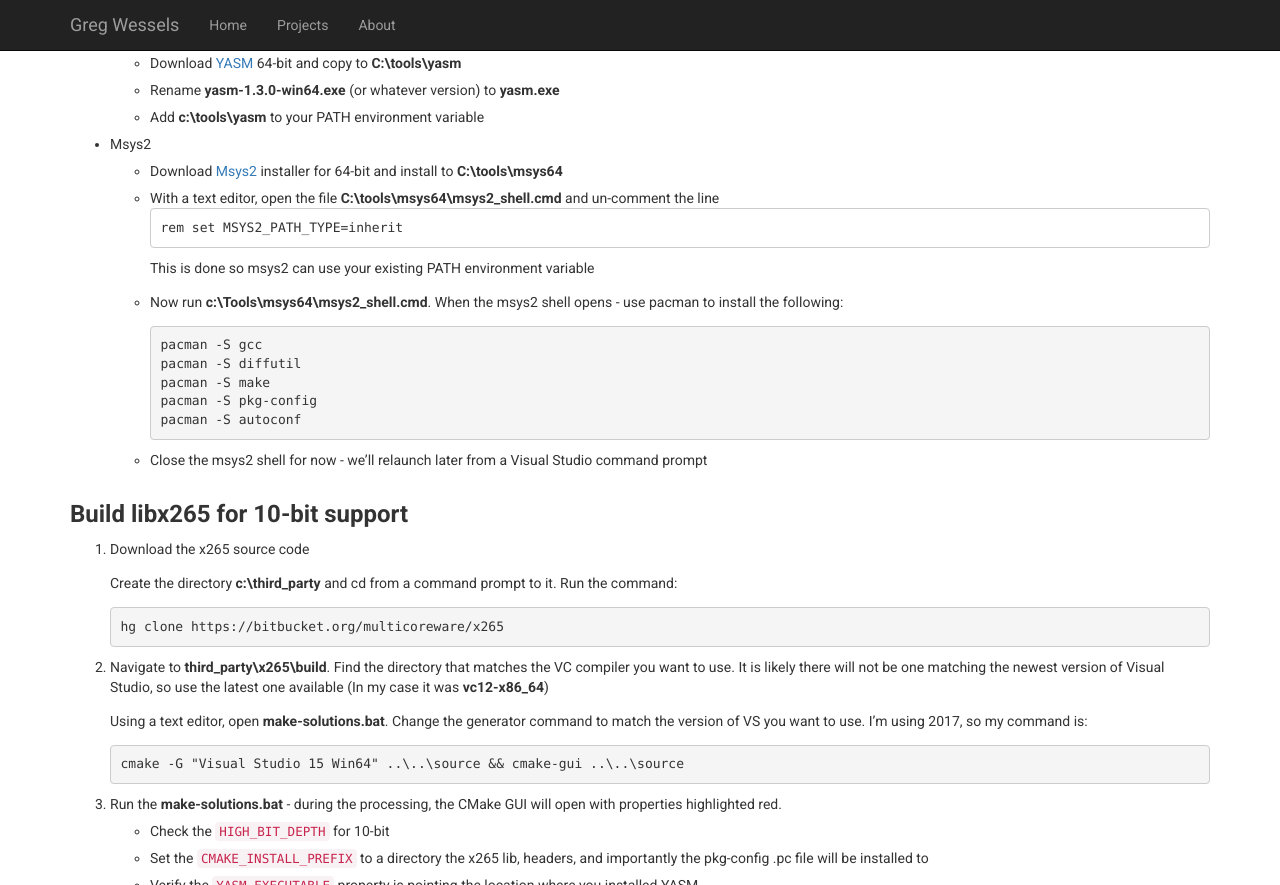
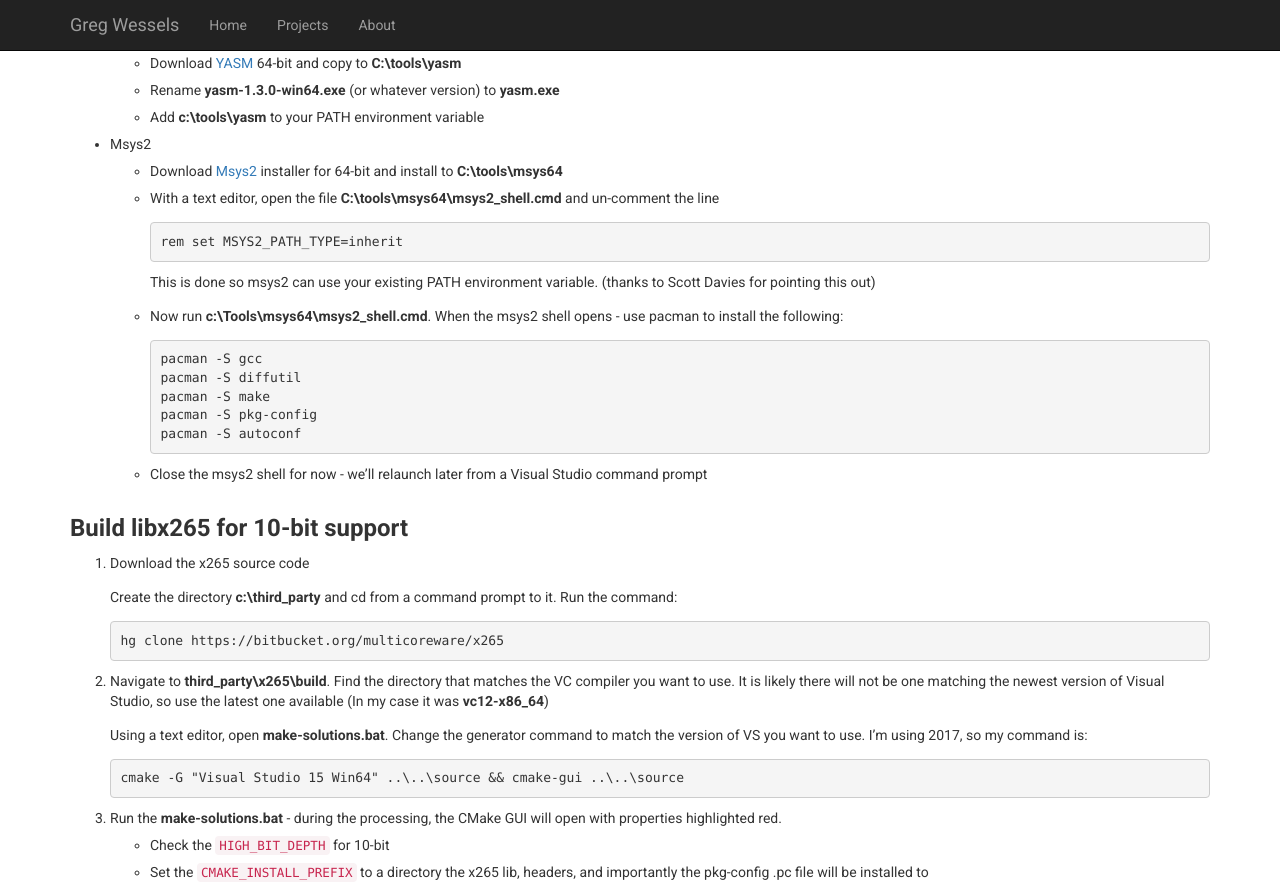
Before and after one commit to wesselsga/wesselsga.github.io, a Jekyll site: the page built from _posts/2017-10-27-ffmpeg-x265.md, in a window 1280 px wide and 900 px high, scrolled down 694 px, cut to the strip 0-885 px from the top of the window. Built offline with Jekyll 4.4.1, drawn with Linux system fonts in a browser that asks for light colours.

Commit message:
Update 2017-10-27-ffmpeg-x265.md

````diff
--- a/_posts/2017-10-27-ffmpeg-x265.md
+++ b/_posts/2017-10-27-ffmpeg-x265.md
@@ -39,11 +39,12 @@ Here are the exact steps I did to build both ffmpeg and libx265 with Visual Stud
 * Msys2
   * Download [Msys2](http://www.msys2.org/) installer for 64-bit and install to **C:\tools\msys64**
   * With a text editor, open the file **C:\tools\msys64\msys2_shell.cmd** and un-comment the line
-    ```
+
+    ```Batchfile
     rem set MSYS2_PATH_TYPE=inherit
     ```
 
-    This is done so msys2 can use your existing PATH environment variable
+    This is done so msys2 can use your existing PATH environment variable. (thanks to Scott Davies for pointing this out)
 
   * Now run **c:\Tools\msys64\msys2_shell.cmd**. When the msys2 shell opens - use pacman to install the following:
 
````
